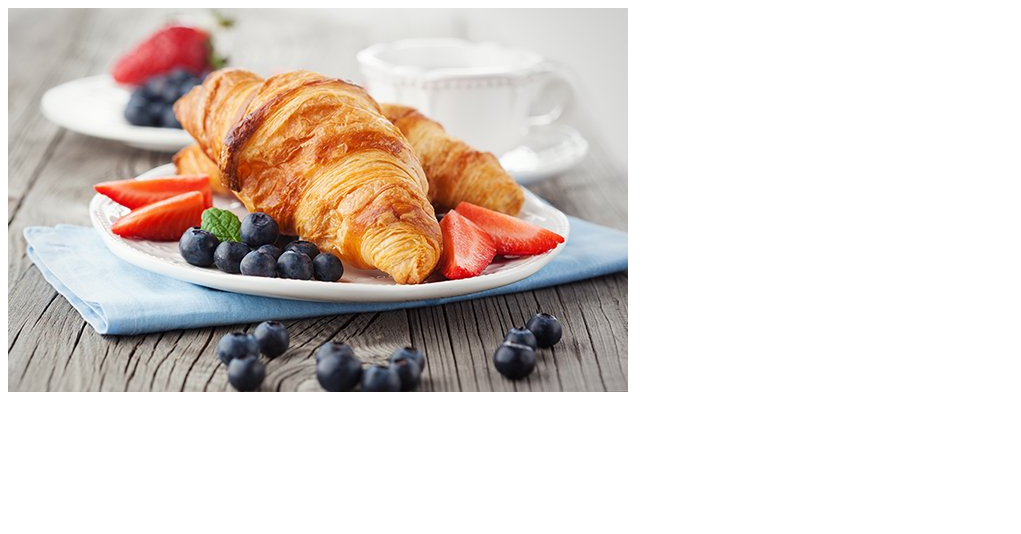
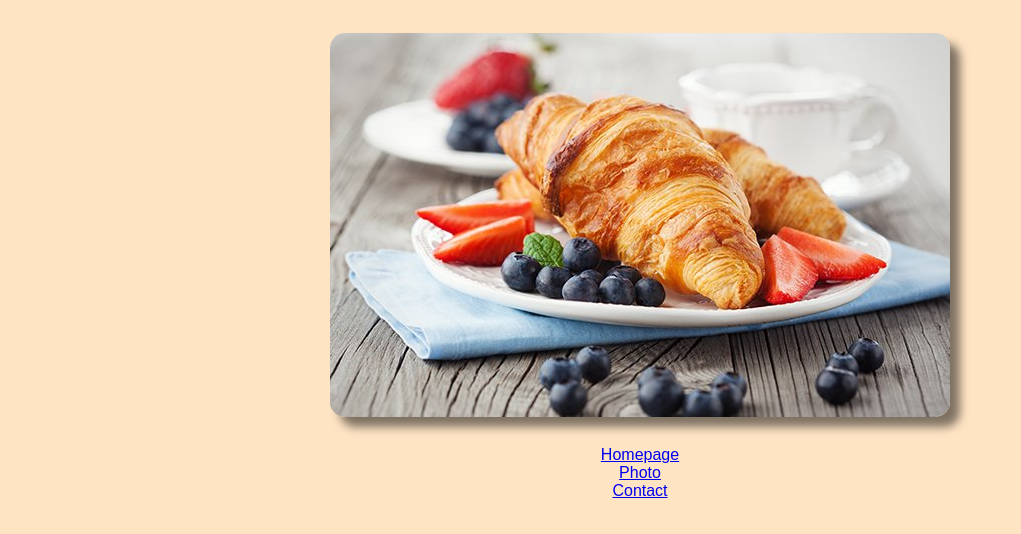
Before and after one commit to iuliana-domentii/Croissant, a plain HTML site: page Croissant/photo.html in a window 1280 px wide. Shown: the whole page, without its empty margins (0-1021 px from the left). Drawn offline with Linux system fonts and the light colour scheme.

Commit message:
Add files via upload

```diff
--- a/Croissant/photo.html
+++ b/Croissant/photo.html
@@ -5,8 +5,12 @@
     <meta http-equiv="X-UA-Compatible" content="IE=edge" />
     <meta name="viewport" content="width=device-width, initial-scale=1.0" />
     <title>Photo</title>
+    <link rel="stylesheet" href="styles/style.css" />
   </head>
   <body>
-    <img src="images/croissant.jpg" />
+    <img src="images/croissant.jpg" class="croissant-img" />
+    <div><a href="/"> Homepage </a></div>
+    <div><a href="/photo.html"> Photo </a></div>
+    <div><a href="/contact.html"> Contact </a></div>
   </body>
 </html>
--- /dev/null
+++ b/Croissant/styles/style.css
@@ -0,0 +1,11 @@
+body {
+  text-align: center;
+  background-color: bisque;
+  font-family: sans-serif;
+}
+.croissant-img {
+  max-width: 100%;
+  border-radius: 15px;
+  box-shadow: 10px 10px 10px rgba(0, 0, 0, 0.5);
+  margin: 25px 30px;
+}
```
Also changed, not shown: Croissant/contact.html (+6 -2 lines), Croissant/index.html (+4 -0 lines).
